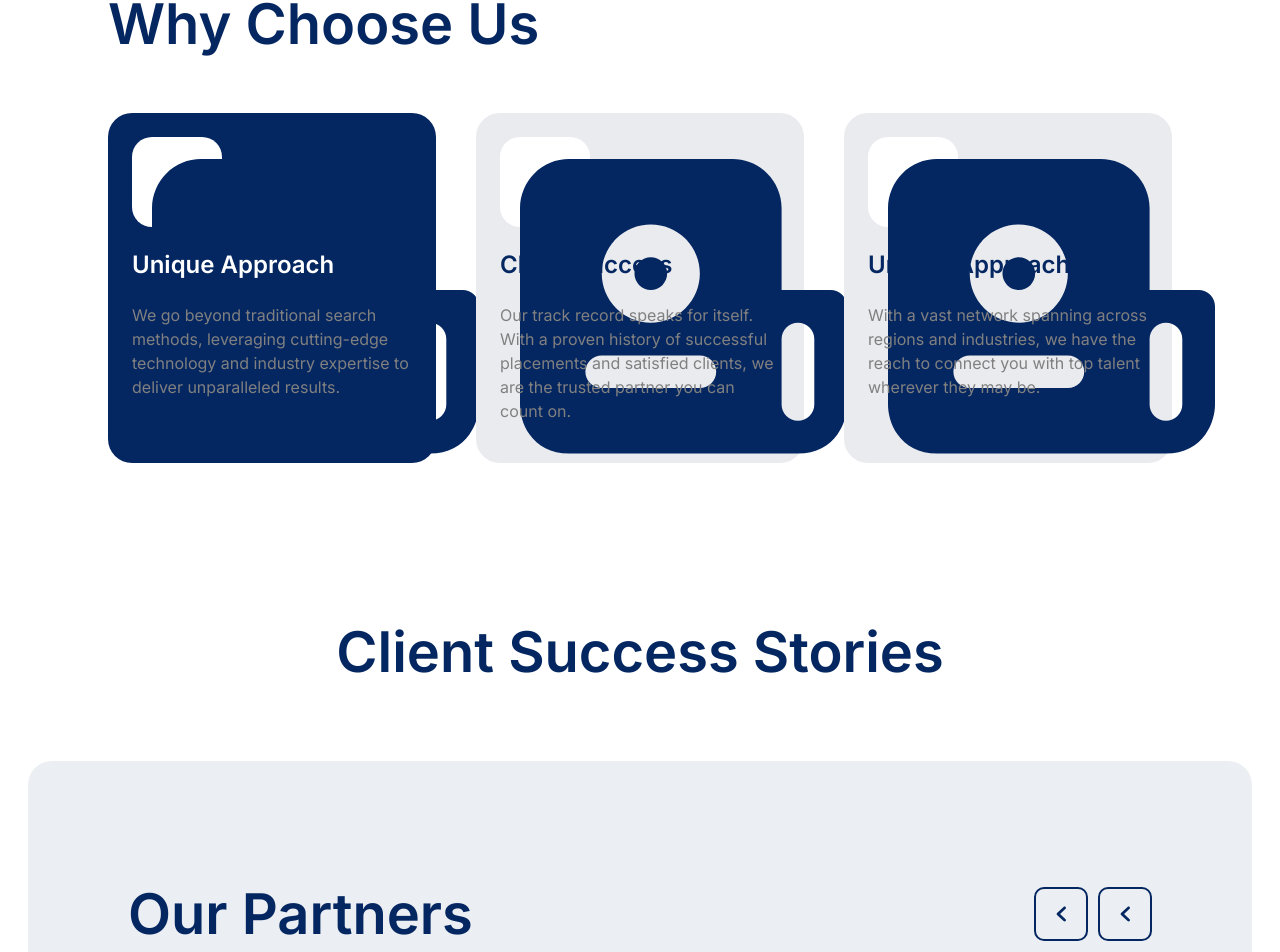
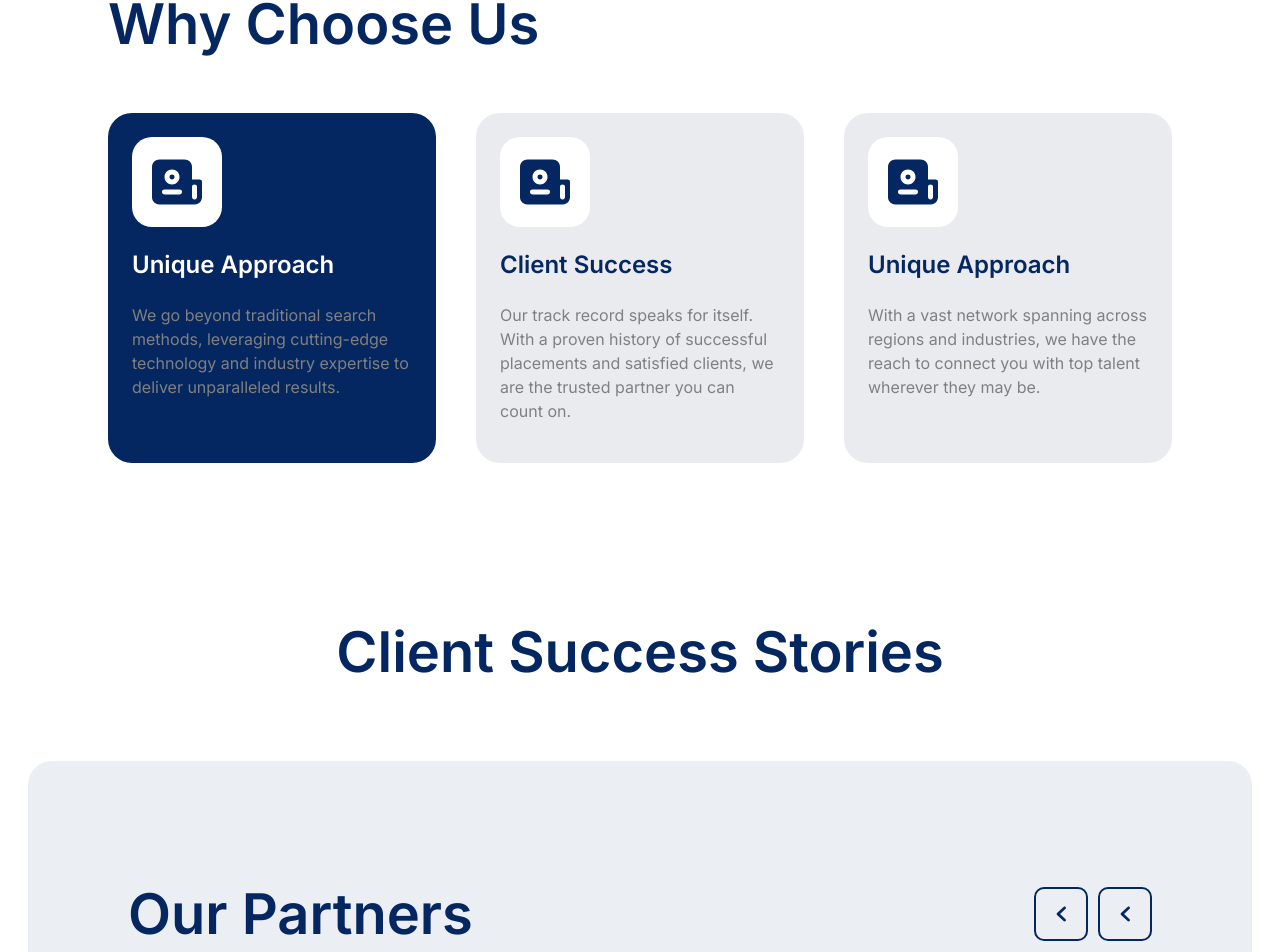
Before and after one commit to Utkarshkumar29/leader-access, a Next.js app: page /about in a window 1280 px wide. Shown: the part 4332-5284 px from the top of the page. Built offline with nearby package versions, Linux system fonts and the light colour scheme.

Commit message:
Fifth commit

```diff
--- a/src/app/about/page.tsx
+++ b/src/app/about/page.tsx
@@ -41,7 +41,7 @@ export default function About() {
             <div className={aboutStyle.whyChooseUs}>
                 <div className={aboutStyle.chooseBlueCard}>
                     <div className={aboutStyle.chooseImgWrapper}>
-                        <Image src="/images/about/choose.svg" alt="Error" width={400} height={300}/>
+                        <Image src="/images/about/choose.svg" alt="Error" width={50} height={50}/>
                     </div>
                     <div>
                         <p>Unique Approach</p>
@@ -50,7 +50,7 @@ export default function About() {
                 </div>
                 <div className={aboutStyle.commonBlueCard}>
                     <div className={aboutStyle.chooseImgWrapper}>
-                        <Image src="/images/about/choose.svg"alt="Error" width={400} height={300}/>
+                        <Image src="/images/about/choose.svg"alt="Error" width={50} height={50}/>
                     </div>
                     <div>
                         <p>Client Success</p>
@@ -59,7 +59,7 @@ export default function About() {
                 </div>
                 <div className={aboutStyle.commonBlueCard}>
                     <div className={aboutStyle.chooseImgWrapper}>
-                        <Image src="/images/about/choose.svg"alt="Error" width={400} height={300}/>
+                        <Image src="/images/about/choose.svg"alt="Error" width={50} height={50}/>
                     </div>
                     <div>
                         <p>Unique Approach</p>
```
